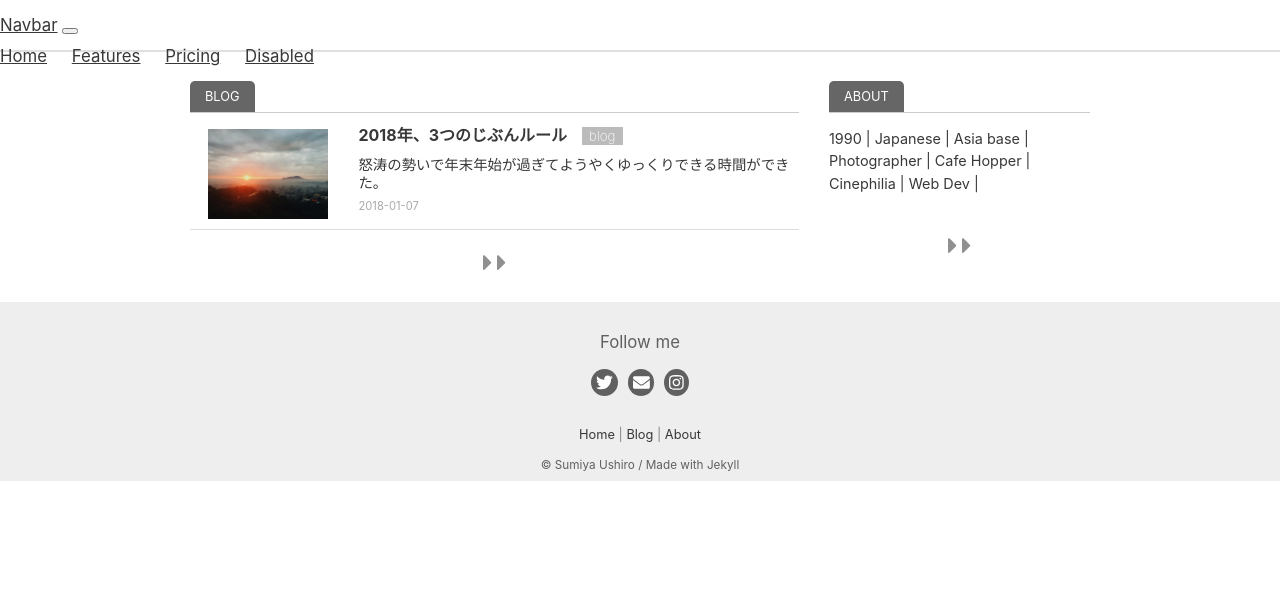
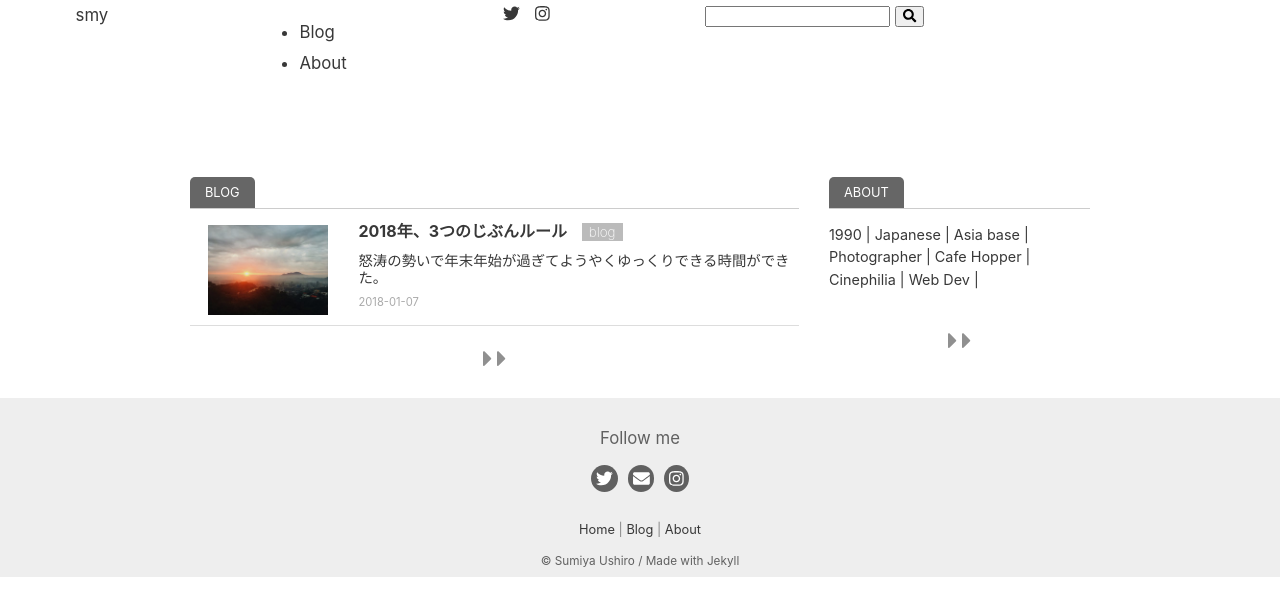
Before and after one commit to sumi0820/smy-jp-v1, a Jekyll site: the page built from index.md, in a window 1280 px wide. Shown: the top 616 px of the page. Built offline with Jekyll 4.4.1, drawn with Linux system fonts in a browser that asks for light colours; nearby versions of some CDN libraries.

Commit message:
initial commit

```diff
--- a/_includes/top-nav.html
+++ b/_includes/top-nav.html
@@ -1,4 +1,4 @@
-<!-- <nav>
+<nav>
   <div class="nav-container sticky">
     <div class="nav-left">
     <a href="{{ site.url }}/" class="hover-line">{{ site.title }}</a>
@@ -20,27 +20,4 @@
       <button type="submit"><i class="fa fa-search"></i>
     </div>
   </div>
-</nav> -->
-
-<nav class="navbar navbar-expand-lg navbar-light bg-light">
-  <a class="navbar-brand" href="#">Navbar</a>
-  <button class="navbar-toggler" type="button" data-toggle="collapse" data-target="#navbarNav" aria-controls="navbarNav" aria-expanded="false" aria-label="Toggle navigation">
-    <span class="navbar-toggler-icon"></span>
-  </button>
-  <div class="collapse navbar-collapse" id="navbarNav">
-    <ul class="navbar-nav">
-      <li class="nav-item active">
-        <a class="nav-link" href="#">Home <span class="sr-only">(current)</span></a>
-      </li>
-      <li class="nav-item">
-        <a class="nav-link" href="#">Features</a>
-      </li>
-      <li class="nav-item">
-        <a class="nav-link" href="#">Pricing</a>
-      </li>
-      <li class="nav-item">
-        <a class="nav-link disabled" href="#" tabindex="-1" aria-disabled="true">Disabled</a>
-      </li>
-    </ul>
-  </div>
 </nav>
--- a/_sass/_layout-base.scss
+++ b/_sass/_layout-base.scss
@@ -28,59 +28,7 @@ body {
       }
 }
 
-nav {
-  height: 40px;
-  border-bottom: 2px solid #E0E0E0;
-  background-color: white;
-  padding-top: 10px;
-  position: fixed;
-  top:0;
-  width: 100%;
 
-
-  ul {
-    list-style: none;
-    margin: 0;
-    padding: 0;
-  }
-
-  li {
-    display: inline-block;
-    padding-left: 20px;
-
-    &:first-child {
-      padding-left: 0;
-    }
-  }
-
-  .nav-container {
-    margin: 0 auto;
-
-      .nav-left {
-          flex-basis: 20%;
-          font-size: 1.5em;
-          font-weight: 500;
-          margin-left: 15px;
-          position: left;
-          text-shadow: 3px 2px gray;
-      }
-
-      .nav-center {
-          flex-basis: 40%;
-          font-size: 0.85rem;
-          text-transform: uppercase;
-          text-align: right;
-      }
-
-      .nav-right {
-         flex-basis: 10%;
-         text-align: right;
-      }
-      .search_bar  {
-        font-size: 10px;
-      }
-    }
-}
 
 
 .top-container {
```
